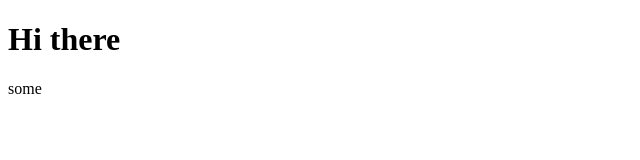
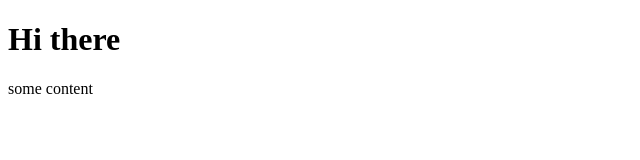
Before and after one commit to brettjschmidt/brettjschmidt-flexbox-course, a website: page index.html in a window 1280 px wide. Shown: the full height of the page, 0-640 px from the left. Drawn offline with Linux system fonts and the light colour scheme.

```diff
--- a/index.html
+++ b/index.html
@@ -9,6 +9,6 @@
 <body>
     <h1>Hi there</h1>
 
-    <p>some </p>
+    <p>some content</p>
 </body>
 </html>
```
Also changed, not shown: 1 other file.
